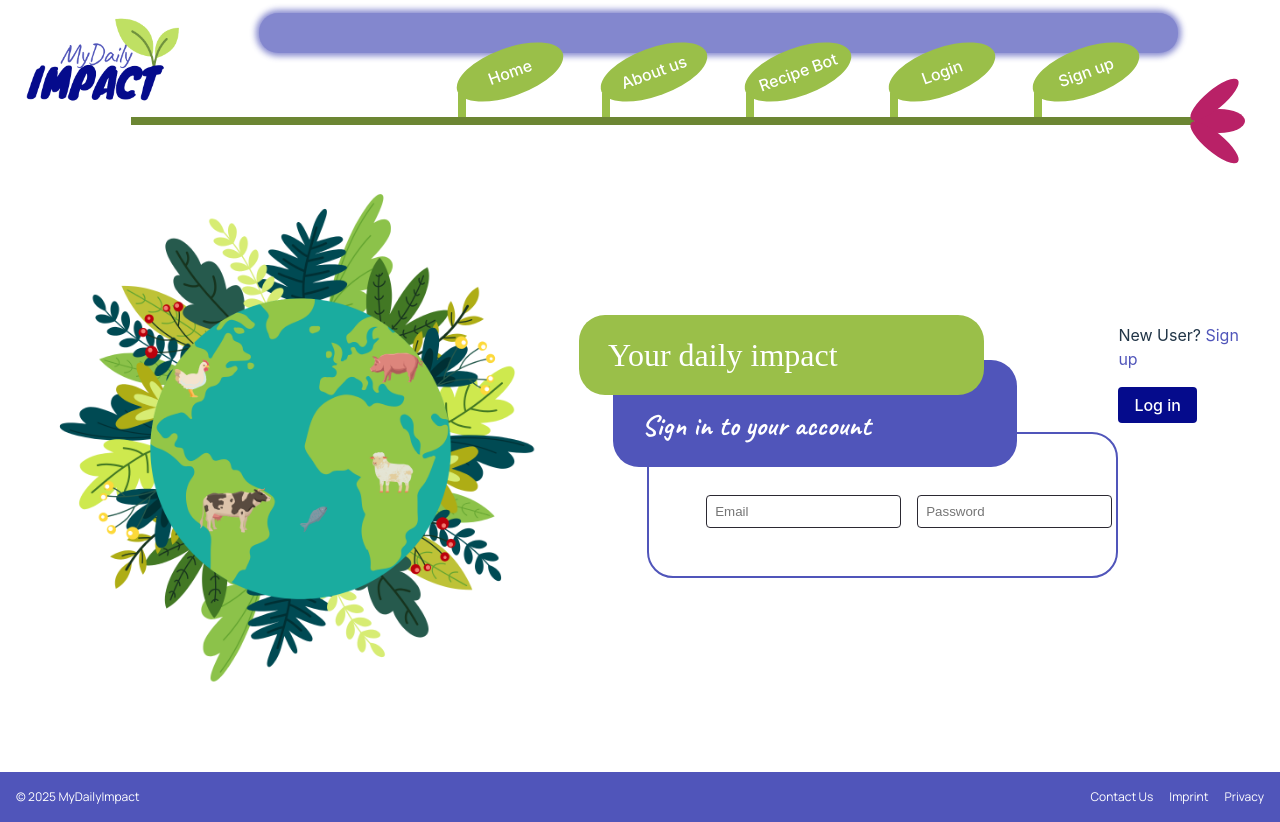
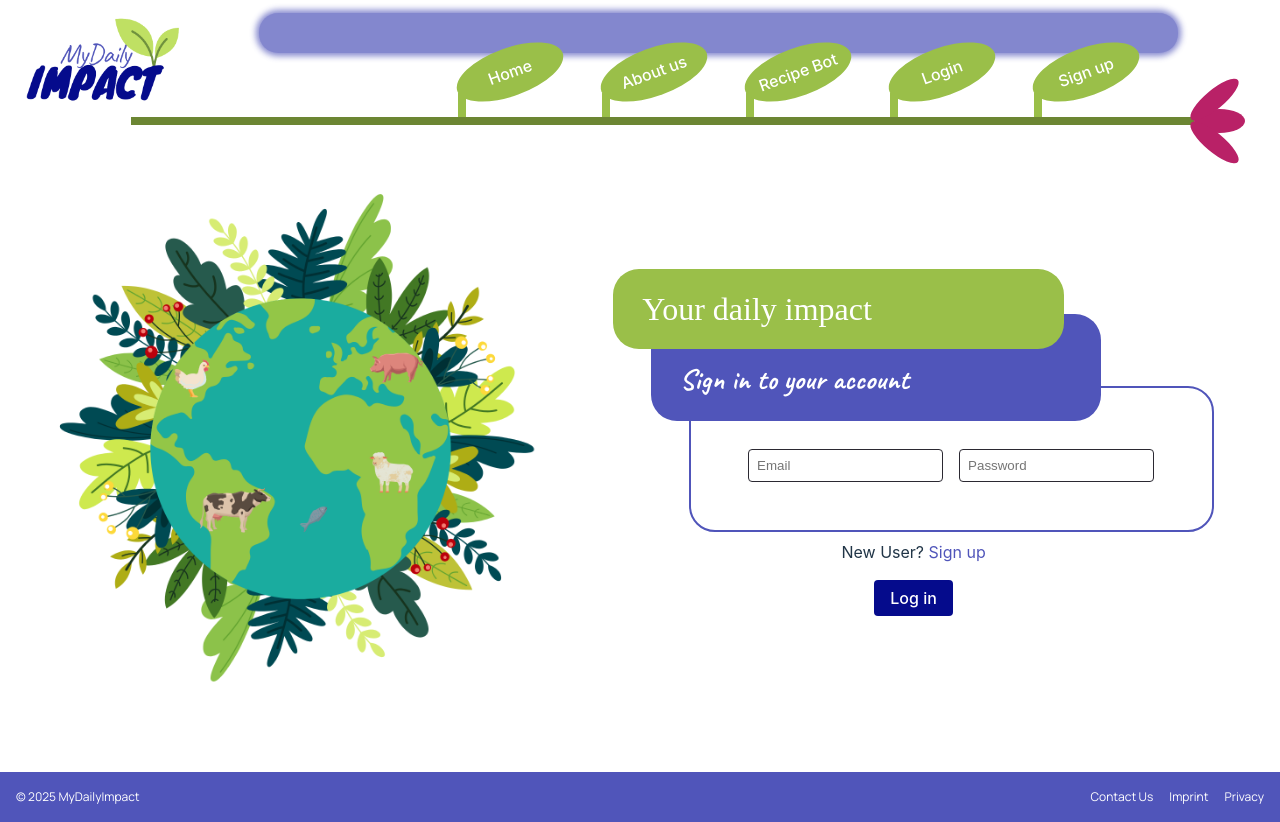
Before and after one commit to TechLabs-Remote-Bootcamp/WS24-MyDailyImpact, a React (Vite) app in the folder mdi-react/: page /login in a window 1280 px wide. Built offline with nearby package versions, Linux system fonts and the light colour scheme; a web font is replaced by a local one.

Commit message:
fix: added parent flex containers to put children in column, center position

```diff
--- a/mdi-react/src/components/pages/Login.scss
+++ b/mdi-react/src/components/pages/Login.scss
@@ -22,3 +22,13 @@ form {
 .sign-up-suggestion {
   margin: 0.5rem 0rem 0.25rem 0rem;
 }
+
+.right-box {
+  display: flex;
+  flex-direction: column;
+  align-items: center;
+  .login-footer {
+    display: flex;
+    flex-direction: column;
+  }
+}
```
